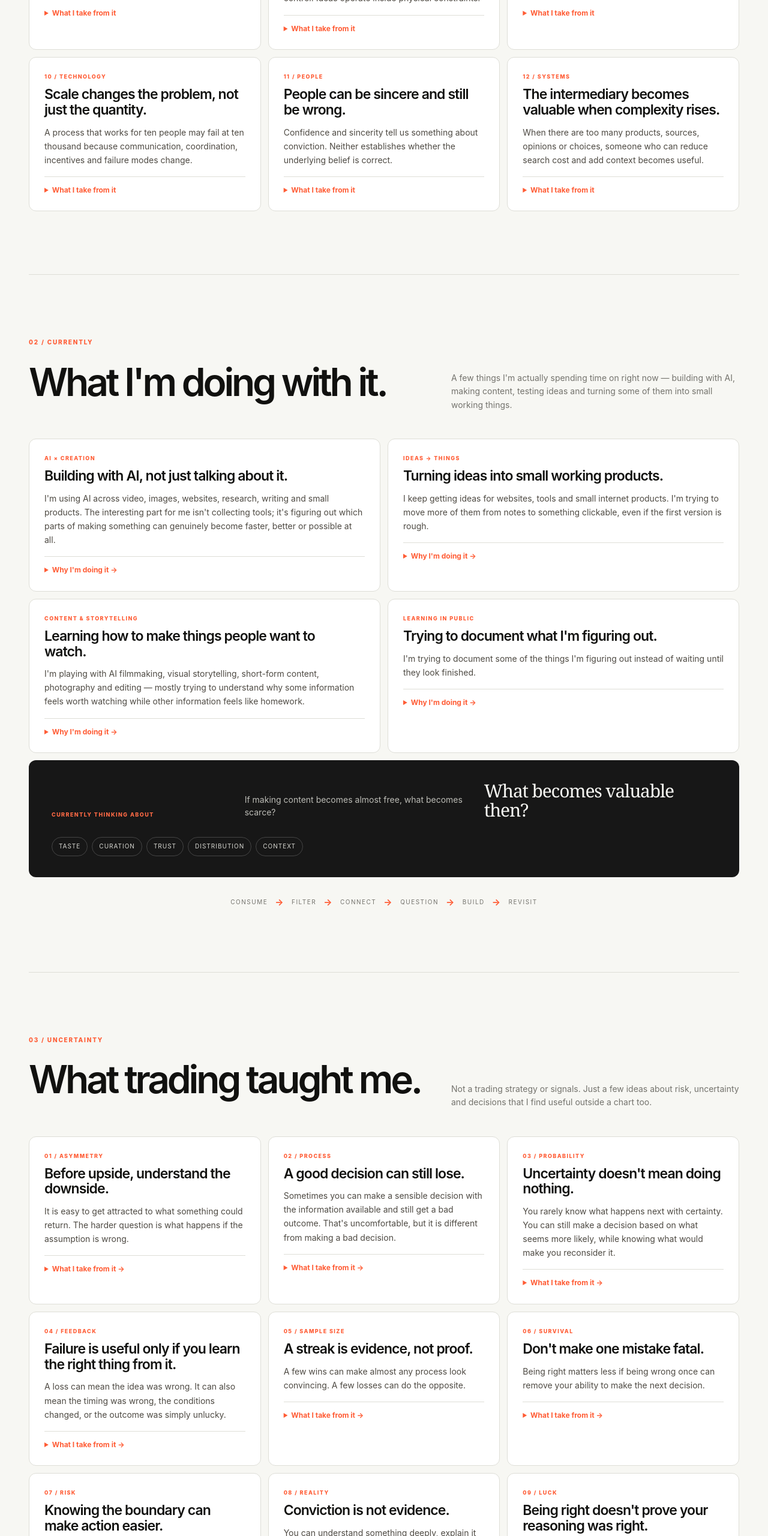
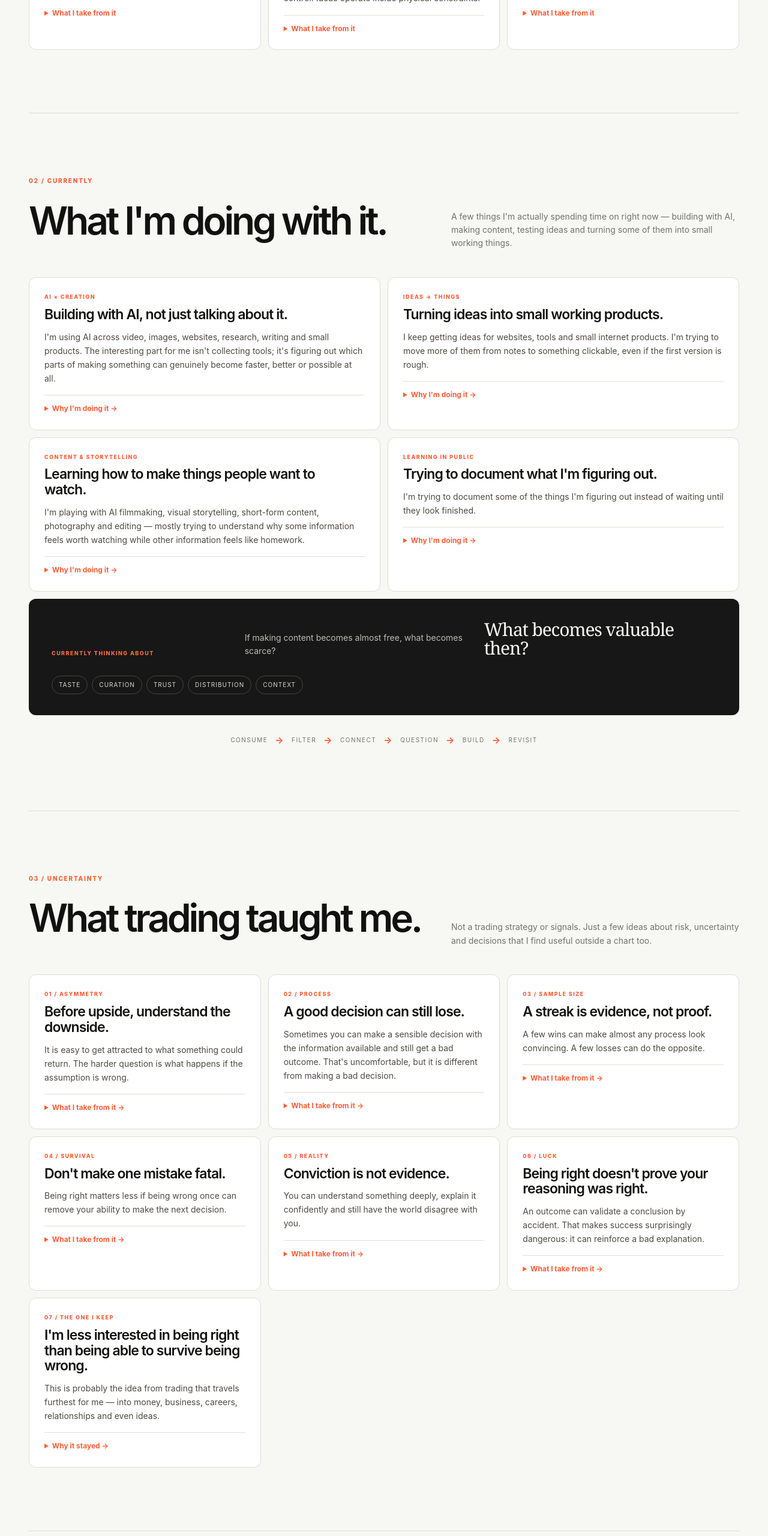
Before and after one commit to suyashsngh/things-that-stayed, a plain HTML site: page index.html in a window 1280 px wide. Shown: the part 1920-4480 px from the top of the page at 60% size. Drawn offline with Linux system fonts and the light colour scheme.

Commit message:
Add files via upload

```diff
--- a/index.html
+++ b/index.html
@@ -237,24 +237,6 @@ h1 em{font-family:Georgia,serif;font-weight:400;letter-spacing:-.075em}
       <p>A strong reputation reduces the amount of verification required before people cooperate, transact or trust.</p>
       <details><summary>What I take from it</summary><div class="detail">Trust is not merely an emotion; it can reduce transaction costs.</div></details>
     </article>
-    <article class="card" data-tags="technology systems">
-      <div class="num">10 / TECHNOLOGY</div>
-      <h3>Scale changes the problem, not just the quantity.</h3>
-      <p>A process that works for ten people may fail at ten thousand because communication, coordination, incentives and failure modes change.</p>
-      <details><summary>What I take from it</summary><div class="detail">Scaling isn't always “more of the same.” Sometimes it creates a new class of problem.</div></details>
-    </article>
-    <article class="card" data-tags="people">
-      <div class="num">11 / PEOPLE</div>
-      <h3>People can be sincere and still be wrong.</h3>
-      <p>Confidence and sincerity tell us something about conviction. Neither establishes whether the underlying belief is correct.</p>
-      <details><summary>What I take from it</summary><div class="detail">Intellectual humility is less about doubting everything and more about keeping beliefs updateable.</div></details>
-    </article>
-    <article class="card" data-tags="systems technology">
-      <div class="num">12 / SYSTEMS</div>
-      <h3>The intermediary becomes valuable when complexity rises.</h3>
-      <p>When there are too many products, sources, opinions or choices, someone who can reduce search cost and add context becomes useful.</p>
-      <details><summary>What I take from it</summary><div class="detail">The value of a filter increases with the amount of noise surrounding the decision.</div></details>
-    </article>
   </div>
 </section>
 
@@ -337,70 +319,35 @@ h1 em{font-family:Georgia,serif;font-weight:400;letter-spacing:-.075em}
     </article>
 
     <article class="card">
-      <div class="num">03 / PROBABILITY</div>
-      <h3>Uncertainty doesn't mean doing nothing.</h3>
-      <p>You rarely know what happens next with certainty. You can still make a decision based on what seems more likely, while knowing what would make you reconsider it.</p>
-      <details><summary>What I take from it →</summary><div class="detail">This is useful to me outside markets because waiting for certainty can become an excuse for never acting.</div></details>
-    </article>
-
-    <article class="card">
-      <div class="num">04 / FEEDBACK</div>
-      <h3>Failure is useful only if you learn the right thing from it.</h3>
-      <p>A loss can mean the idea was wrong. It can also mean the timing was wrong, the conditions changed, or the outcome was simply unlucky.</p>
-      <details><summary>What I take from it →</summary><div class="detail">Before changing everything after a failure, I want to know what actually failed. Otherwise I may be correcting something that wasn't broken.</div></details>
-    </article>
-
-    <article class="card">
-      <div class="num">05 / SAMPLE SIZE</div>
+      <div class="num">03 / SAMPLE SIZE</div>
       <h3>A streak is evidence, not proof.</h3>
       <p>A few wins can make almost any process look convincing. A few losses can do the opposite.</p>
       <details><summary>What I take from it →</summary><div class="detail">I try to be careful about turning a short run of success into a story about skill. The same applies to businesses, habits and people.</div></details>
     </article>
 
     <article class="card">
-      <div class="num">06 / SURVIVAL</div>
+      <div class="num">04 / SURVIVAL</div>
       <h3>Don't make one mistake fatal.</h3>
       <p>Being right matters less if being wrong once can remove your ability to make the next decision.</p>
       <details><summary>What I take from it →</summary><div class="detail">In business and life, I like decisions that leave room for another attempt. Staying in the game is an advantage in itself.</div></details>
     </article>
 
     <article class="card">
-      <div class="num">07 / RISK</div>
-      <h3>Knowing the boundary can make action easier.</h3>
-      <p>It sounds counterintuitive, but defining what you are willing to lose can reduce the fear around taking a reasonable risk.</p>
-      <details><summary>What I take from it →</summary><div class="detail">I don't need to know everything before starting. I need to know whether I can live with being wrong.</div></details>
-    </article>
-
-    <article class="card">
-      <div class="num">08 / REALITY</div>
+      <div class="num">05 / REALITY</div>
       <h3>Conviction is not evidence.</h3>
       <p>You can understand something deeply, explain it confidently and still have the world disagree with you.</p>
       <details><summary>What I take from it →</summary><div class="detail">Strong belief can help you commit, but it shouldn't be confused with proof. Reality gets the final vote.</div></details>
     </article>
 
     <article class="card">
-      <div class="num">09 / LUCK</div>
+      <div class="num">06 / LUCK</div>
       <h3>Being right doesn't prove your reasoning was right.</h3>
       <p>An outcome can validate a conclusion by accident. That makes success surprisingly dangerous: it can reinforce a bad explanation.</p>
       <details><summary>What I take from it →</summary><div class="detail">When something works, I want to separate “it worked” from “I know why it worked.” Those aren't always the same thing.</div></details>
     </article>
 
-    <article class="card">
-      <div class="num">10 / OPTIONALITY</div>
-      <h3>Not acting is sometimes the better decision.</h3>
-      <p>There are situations where the best move is to keep your options open rather than force a decision just because you can.</p>
-      <details><summary>What I take from it →</summary><div class="detail">I've become more comfortable with passing on things when the conditions aren't good enough. Opportunity cost works both ways.</div></details>
-    </article>
-
-    <article class="card">
-      <div class="num">11 / LONG RUN</div>
-      <h3>You don't have to win every round.</h3>
-      <p>A probabilistic approach can tolerate being wrong repeatedly. What matters is whether the overall process survives and compounds over enough attempts.</p>
-      <details><summary>What I take from it →</summary><div class="detail">This changes the question from “How do I make sure I'm right?” to “How do I build a process that can keep working even when I'm wrong sometimes?”</div></details>
-    </article>
-
     <article class="card current-card">
-      <div class="num">12 / THE ONE I KEEP</div>
+      <div class="num">07 / THE ONE I KEEP</div>
       <h3>I'm less interested in being right than being able to survive being wrong.</h3>
       <p>This is probably the idea from trading that travels furthest for me — into money, business, careers, relationships and even ideas.</p>
       <details><summary>Why it stayed →</summary><div class="detail">You don't need to predict everything correctly. You need enough room to learn when you don't.</div></details>
```
